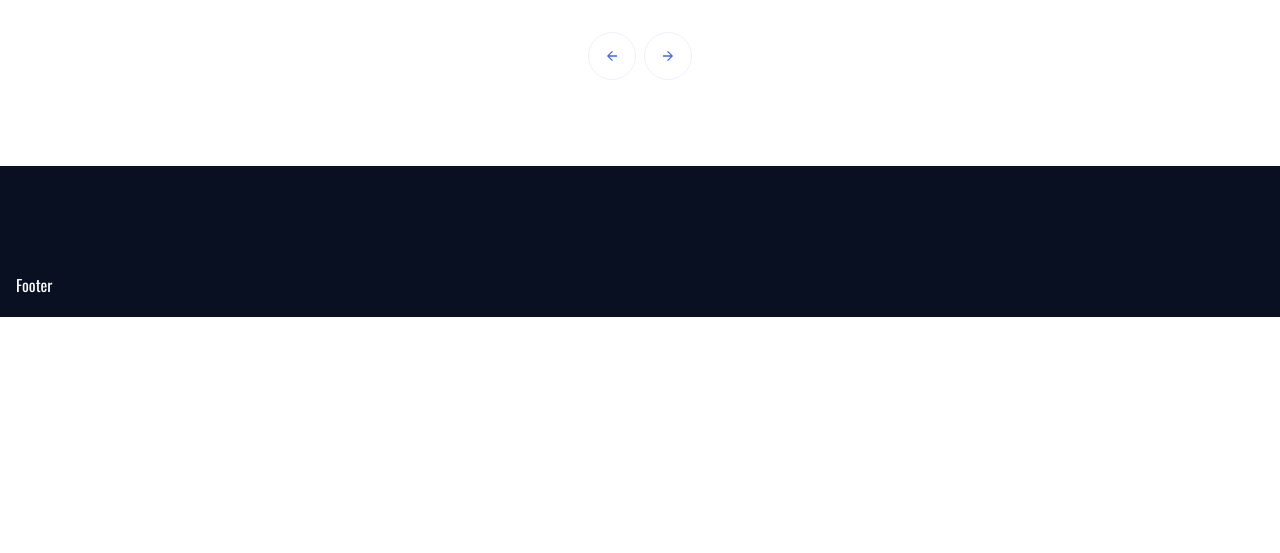
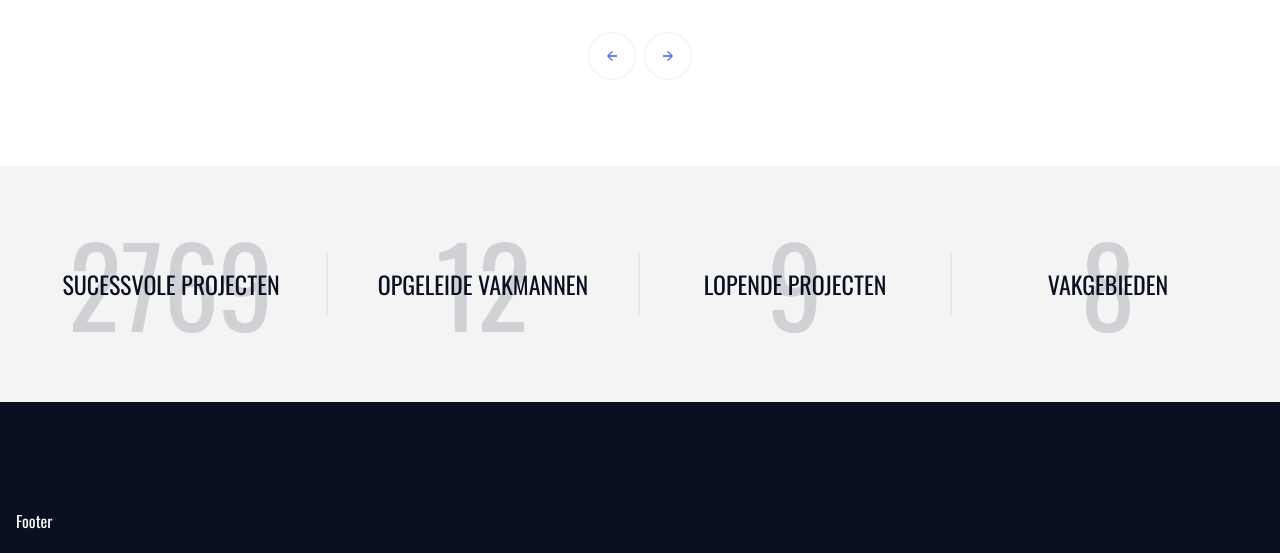
Before and after one commit to shaheen2013/badkamer-templates-dev, a Python web app: template templates/homepage.html in a window 1280 px wide. Shown: the part 4653-5206 px from the top of the page. Before the commit the page ends 4970 px from the top, so only its background shows below. Run offline with Jinja, Linux system fonts and the light colour scheme; the template is opened without the code that fills it, so the values that code supplies are empty; style sheets or scripts are compiled from the project's sources; some libraries are stand-ins or nearby versions; some web fonts are replaced.

Commit message:
key metrics section done & responsive

```diff
--- a/templates/assets/script.js
+++ b/templates/assets/script.js
@@ -28,17 +28,6 @@ const swiper = new Swiper('.swiper', {
   pagination: {
     el: '.swiper-pagination',
   },
-
-  // Navigation arrows
-  // navigation: {
-  //   nextEl: '.swiper-button-next',
-  //   prevEl: '.swiper-button-prev',
-  // },
-
-  // And if we need scrollbar
-  scrollbar: {
-    el: '.swiper-scrollbar',
-  },
 });
 
 const swiperButtonPrev = document.getElementById("swiper-button-prev");
@@ -51,5 +40,3 @@ swiperButtonPrev.addEventListener("click", () => {
 swiperButtonNext.addEventListener("click", () => {
   swiper.slideNext();
 });
-
-console.log("Swiper initialized:", swiper);
--- a/templates/homepage.html
+++ b/templates/homepage.html
@@ -1024,10 +1024,10 @@
                 <div class="lg:w-[50%] bg-gray-200 h-[520px]">
                   <img src="https://dummyimage.com/480x900?text=Placeholder" class="h-full w-full" />
                 </div>
-                <div class="lg:w-[28%] bg-gray-300 h-[520px]"> <img src="https://dummyimage.com/480x900?text=Placeholder"
-                    class="h-full w-full" /></div>
-                <div class="lg:w-[22%] bg-gray-400 h-[520px]"> <img src="https://dummyimage.com/480x900?text=Placeholder"
-                    class="h-full w-full" /></div>
+                <div class="lg:w-[28%] bg-gray-300 h-[520px]"> <img
+                    src="https://dummyimage.com/480x900?text=Placeholder" class="h-full w-full" /></div>
+                <div class="lg:w-[22%] bg-gray-400 h-[520px]"> <img
+                    src="https://dummyimage.com/480x900?text=Placeholder" class="h-full w-full" /></div>
               </div>
 
             </div>
@@ -1053,10 +1053,10 @@
                 <div class="lg:w-[50%] bg-gray-200 h-[520px]">
                   <img src="https://dummyimage.com/480x900?text=Placeholder" class="h-full w-full" />
                 </div>
-                <div class="lg:w-[28%] bg-gray-300 h-[520px]"> <img src="https://dummyimage.com/480x900?text=Placeholder"
-                    class="h-full w-full" /></div>
-                <div class="lg:w-[22%] bg-gray-400 h-[520px]"> <img src="https://dummyimage.com/480x900?text=Placeholder"
-                    class="h-full w-full" /></div>
+                <div class="lg:w-[28%] bg-gray-300 h-[520px]"> <img
+                    src="https://dummyimage.com/480x900?text=Placeholder" class="h-full w-full" /></div>
+                <div class="lg:w-[22%] bg-gray-400 h-[520px]"> <img
+                    src="https://dummyimage.com/480x900?text=Placeholder" class="h-full w-full" /></div>
               </div>
 
             </div>
@@ -1082,10 +1082,10 @@
                 <div class="lg:w-[50%] bg-gray-200 h-[520px]">
                   <img src="https://dummyimage.com/480x900?text=Placeholder" class="h-full w-full" />
                 </div>
-                <div class="lg:w-[28%] bg-gray-300 h-[520px]"> <img src="https://dummyimage.com/480x900?text=Placeholder"
-                    class="h-full w-full" /></div>
-                <div class="lg:w-[22%] bg-gray-400 h-[520px]"> <img src="https://dummyimage.com/480x900?text=Placeholder"
-                    class="h-full w-full" /></div>
+                <div class="lg:w-[28%] bg-gray-300 h-[520px]"> <img
+                    src="https://dummyimage.com/480x900?text=Placeholder" class="h-full w-full" /></div>
+                <div class="lg:w-[22%] bg-gray-400 h-[520px]"> <img
+                    src="https://dummyimage.com/480x900?text=Placeholder" class="h-full w-full" /></div>
               </div>
 
             </div>
@@ -1097,7 +1097,8 @@
           <button id="swiper-button-prev"
             class="border p-4 h-12 w-12 flex justify-center items-center rounded-full border-[#4169E11A] hover:bg-[#E9EEFC] cursor-pointer">
             <svg xmlns="http://www.w3.org/2000/svg" width="18" height="14" viewBox="0 0 18 14" fill="none">
-              <path d="M15.5 6.1875H5.61035L10.1553 1.64258L9 0.5L2.5 7L9 13.5L10.1426 12.3574L5.61035 7.8125H15.5V6.1875Z"
+              <path
+                d="M15.5 6.1875H5.61035L10.1553 1.64258L9 0.5L2.5 7L9 13.5L10.1426 12.3574L5.61035 7.8125H15.5V6.1875Z"
                 fill="#4169E1" />
             </svg>
           </button>
@@ -1117,6 +1118,47 @@
     </div>
   </section>
 
+  <!-- key metrics -->
+  <section class="bg-[#F4F4F4]">
+    <div
+      class="container-2 lg:py-[86px] py-12 grid lg:grid-cols-4 grid-cols-1 justify-between lg:divide-x-2 divide-gray-200 gap-14 lg:gap-0 ">
+      <!-- item -->
+      <div class="w-full relative py-4">
+        <p class="text-[#091022] text-center text-2xl hyphens-none">
+          SUCESSVOLE PROJECTEN</p>
+        <h2
+          class="text-center text-[#091022]/15 text-[110px] absolute top-[46%] left-1/2 transform -translate-x-1/2 -translate-y-1/2">
+          2769</h2>
+      </div>
+
+      <!-- item -->
+      <div class="w-full relative py-4">
+        <p class="text-[#091022] text-center text-2xl hyphens-none">
+          OPGELEIDE VAKMANNEN</p>
+        <h2
+          class="text-center text-[#091022]/15 text-[110px] absolute top-[46%] left-1/2 transform -translate-x-1/2 -translate-y-1/2">
+          12 </h2>
+      </div>
+
+      <!-- item -->
+      <div class="w-full relative py-4">
+        <p class="text-[#091022] text-center text-2xl hyphens-none">LOPENDE PROJECTEN</p>
+        <h2
+          class="text-center text-[#091022]/15 text-[110px] absolute top-[46%] left-1/2 transform -translate-x-1/2 -translate-y-1/2">
+          9</h2>
+      </div>
+
+      <!-- item -->
+      <div class="w-full relative py-4">
+        <p class="text-[#091022] text-center text-2xl hyphens-none">VAKGEBIEDEN</p>
+        <h2
+          class="text-center text-[#091022]/15 text-[110px] absolute top-[46%] left-1/2 transform -translate-x-1/2 -translate-y-1/2">
+          8</h2>
+      </div>
+
+    </div>
+  </section>
+
   <!-- footer -->
   <footer class="bg-[#091022] text-white pt-[107px] pb-5">
     <div class="container-2">Footer</div>
```
